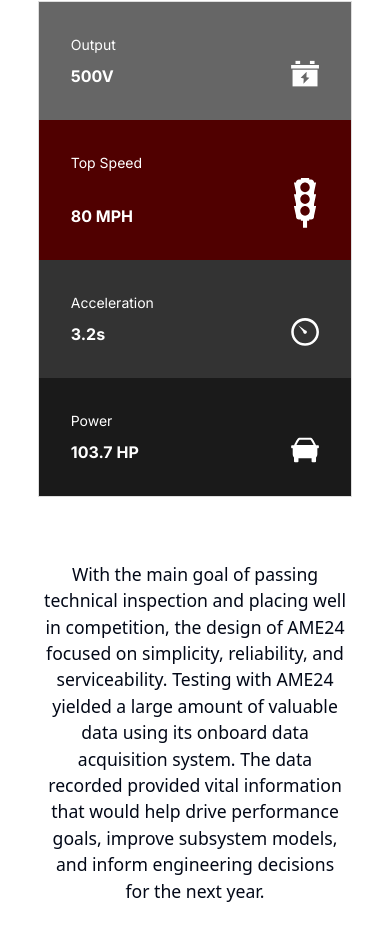
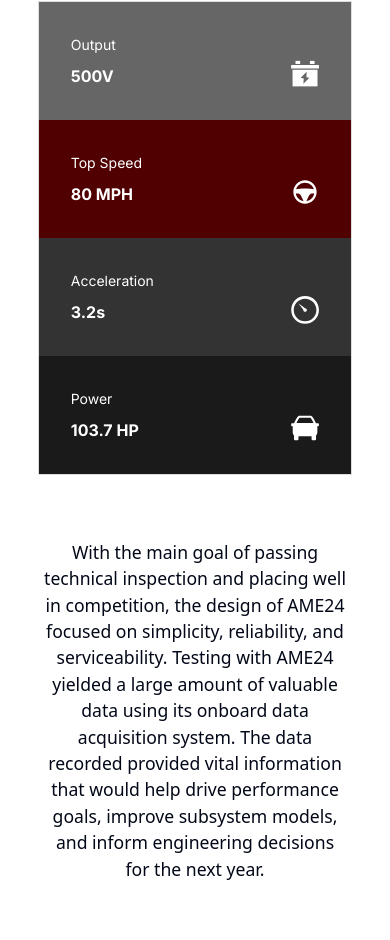
Before and after one commit to tamu-formula-cs/FSAE-EV-Site, a React (Vite) app: page /cars in a window 390 px wide. Shown: the part 739-1679 px from the top of the page. Built offline with nearby package versions, Linux system fonts and the light colour scheme.

Commit message:
swapped speed icon

```diff
--- a/src/pages/cars/cars.css
+++ b/src/pages/cars/cars.css
@@ -380,10 +380,6 @@ p.car-content{
         margin-bottom: 0;
     }
 
-    .main-car-section img.light {
-        height: 50px;
-    }
-
     .stats-grid {
         width: 85%;
         flex-direction: column;
--- a/src/pages/cars/components/carSection.jsx
+++ b/src/pages/cars/components/carSection.jsx
@@ -2,7 +2,8 @@ import React from 'react';
 import car from "../../../assets/ame24.png"
 import powerIcon from "../../../assets/power.svg"
 import weightIcon from "../../../assets/weight.svg"
-import speedIcon from "../../../assets/speed.svg"
+// import speedIcon from "../../../assets/speed.svg"
+import speedIcon from "../../../assets/wheel.svg"
 import accelerationIcon from "../../../assets/acceleration.svg"
 import track_24 from "../../../assets/cars/24-track.jpg"
 import side_24 from "../../../assets/cars/24-side.jpg"
@@ -78,7 +79,7 @@ const CarSection = ({ year }) => {
                             <div className="stat-row">
                                 <span className="stat-value">{speed}</span>
                                 <div className="stat-icon-container">
-                                    <img src={speedIcon} alt="speed" className="stat-icon light"/>
+                                    <img src={speedIcon} alt="speed" className="stat-icon"/>
                                 </div>
                             </div>
                         </div>
```
Also changed, not shown: src/assets/wheel.svg (added).
